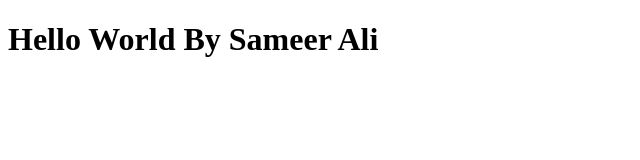
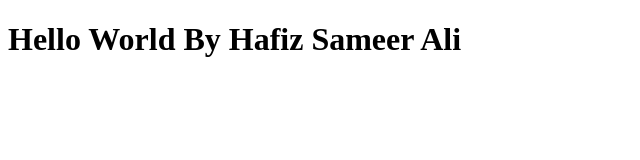
Before and after one commit to HafizSameerAli/bootcamp2020, a plain HTML site: page index.html in a window 1280 px wide. Shown: the whole page, without its empty margins (0-640 px from the left). Drawn offline with Linux system fonts and the light colour scheme.

Commit message:
updated index file

```diff
--- a/index.html
+++ b/index.html
@@ -8,7 +8,7 @@
 <body>
     <h1>
 
-        Hello World By Sameer Ali
+        Hello World By Hafiz Sameer Ali
     </h1>
 </body>
 </html>
```
